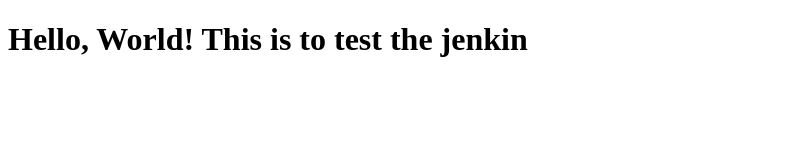
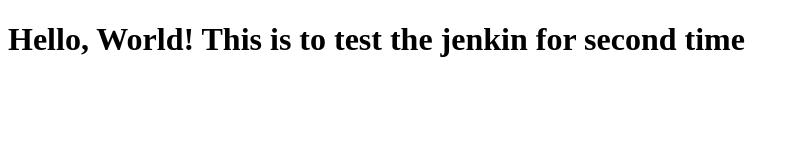
Before and after one commit to mk74936/Hello-World, a plain HTML site: page index.html in a window 1280 px wide. Shown: the whole page, without its empty margins (0-800 px from the left). Drawn offline with Linux system fonts and the light colour scheme.

Commit message:
This commit is to test the jenkin job for second time

```diff
--- a/index.html
+++ b/index.html
@@ -4,6 +4,6 @@
 <title>Hello World</title>
 </head>
 <body>
-<h1>Hello, World! This is to test the jenkin</h1>
+<h1>Hello, World! This is to test the jenkin for second time</h1>
 </body>
 </html>
```
